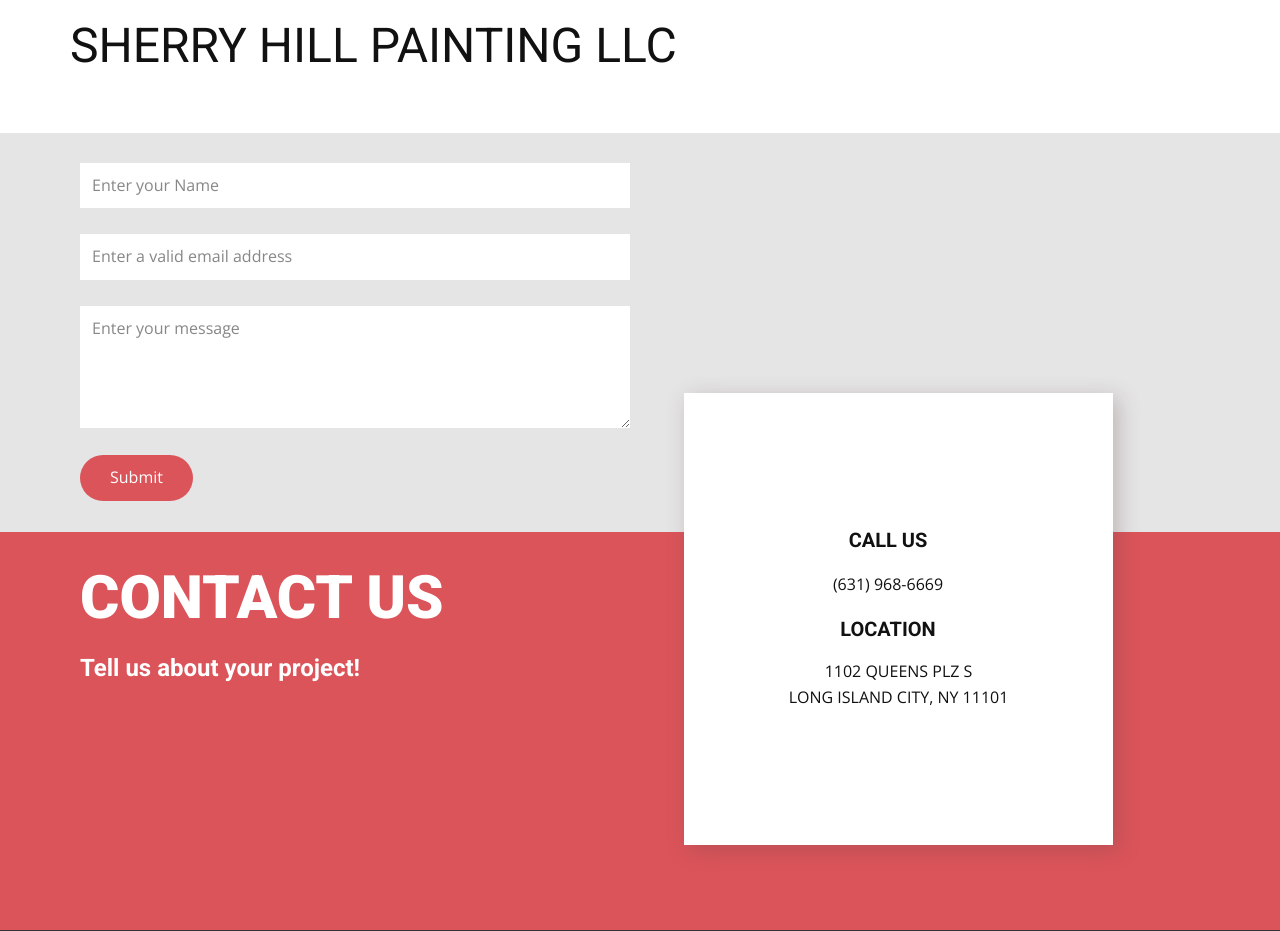
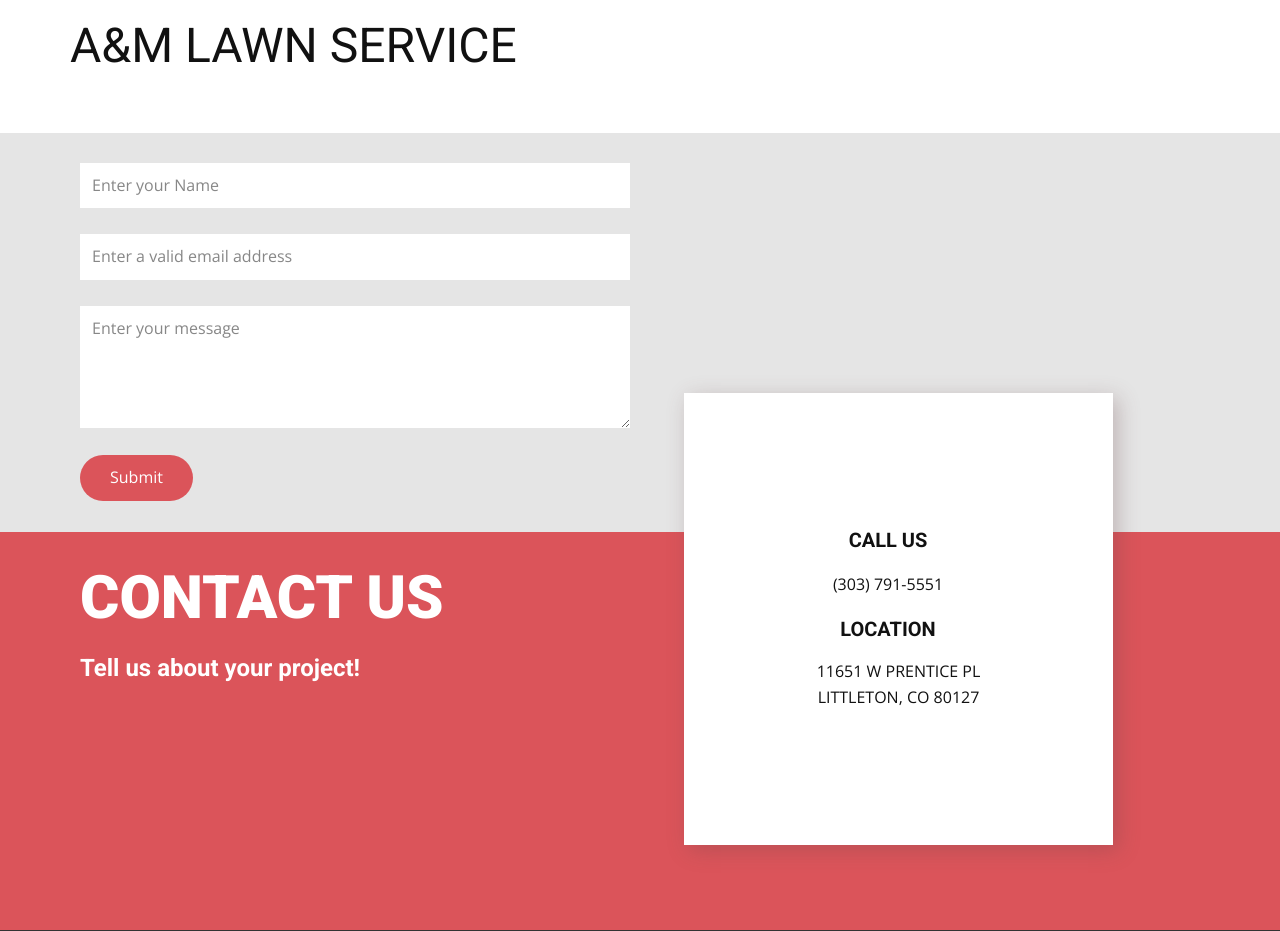
Before and after one commit to runacode/amlawn, a PHP site: page / in a window 1280 px wide. Shown: the top 931 px of the page. Run offline with PHP 8.4, Linux system fonts and the light colour scheme.

Commit message:
Update index.php

```diff
--- a/index.php
+++ b/index.php
@@ -1,7 +1,7 @@
-<?php $company = "SHERRY HILL PAINTING LLC";
-$phone = "(631) 968-6669";
-	$address1 = "1102 QUEENS PLZ S";
-	$address2 = "LONG ISLAND CITY, NY 11101";
+<?php $company = "A&M LAWN SERVICE";
+$phone = "(303) 791-5551";
+	$address1 = "11651 W PRENTICE PL";
+	$address2 = "LITTLETON, CO 80127";
 ?>
 <!DOCTYPE html>
 <html style="font-size: 16px;">
```
